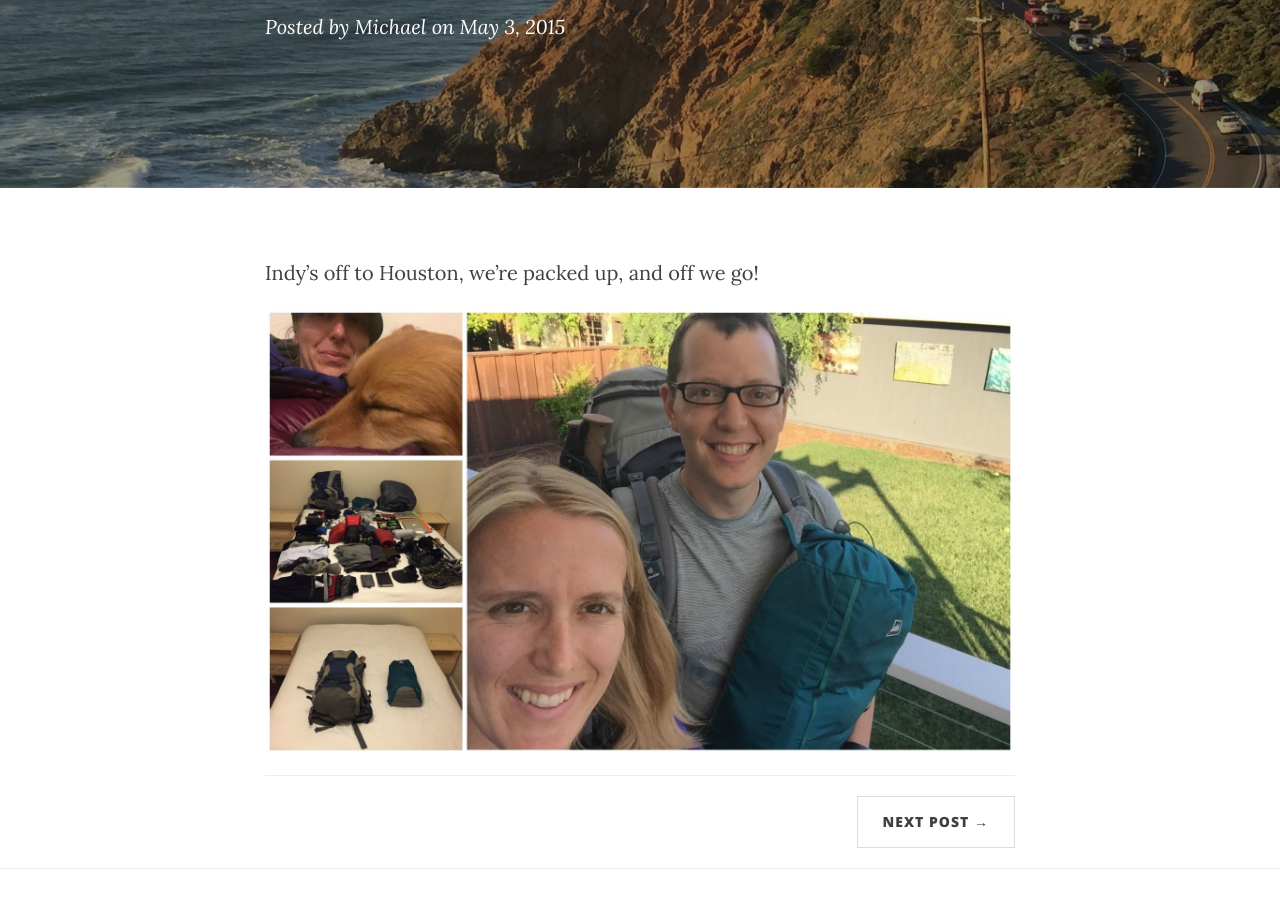
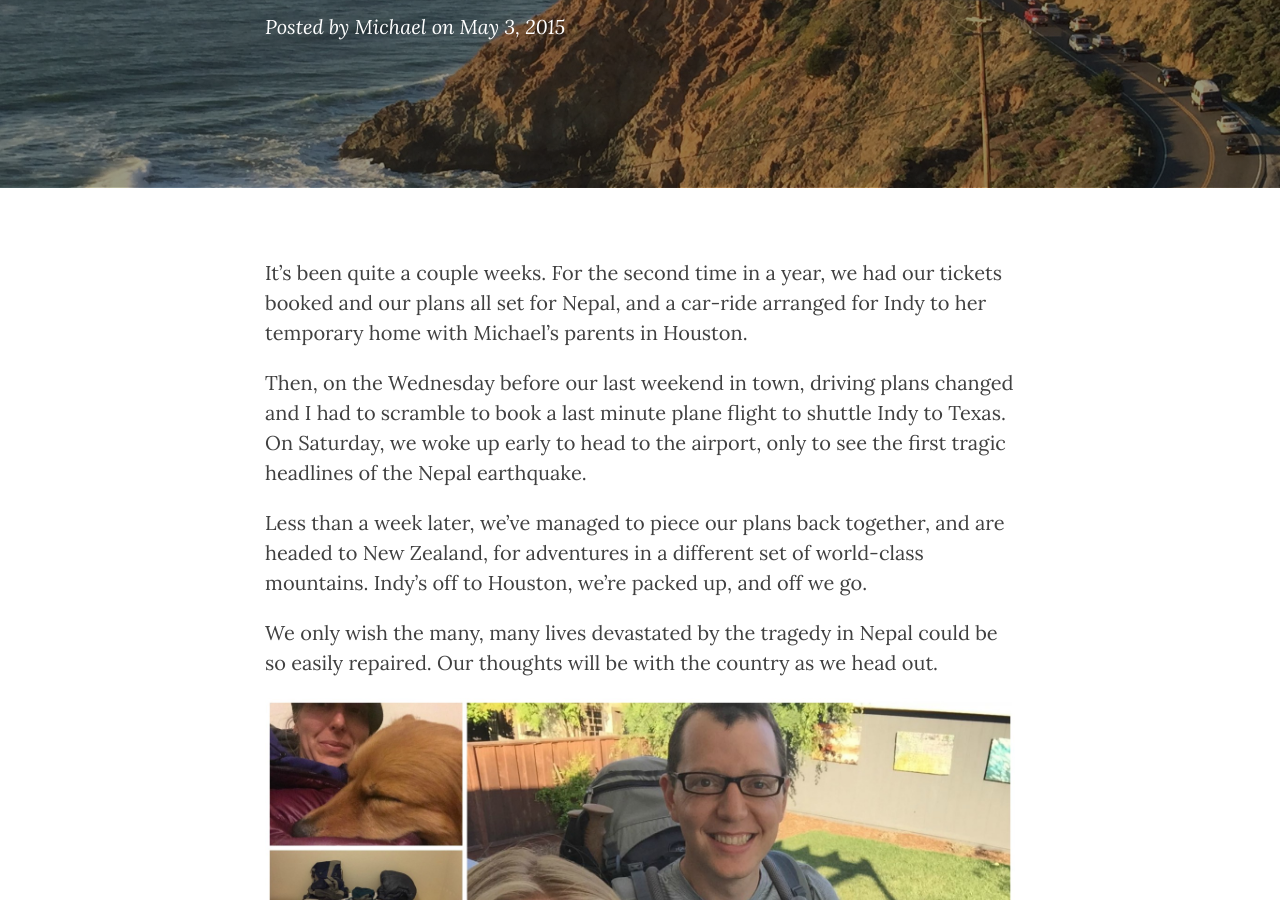
Before and after one commit to michaelsteffen/steffen-adventures, a Jekyll site: the page built from _posts/2015-05-04-goodbye-ca.md, in a window 1280 px wide and 900 px high, scrolled down 288 px. Built offline with Jekyll 4.4.1, drawn with Linux system fonts in a browser that asks for light colours; nearby versions of some CDN libraries.

Commit message:
expand departure post

```diff
--- a/_posts/2015-05-04-goodbye-ca.md
+++ b/_posts/2015-05-04-goodbye-ca.md
@@ -9,6 +9,12 @@ lat: 		37.480056
 lon: 		-122.233068
 ---
 
-Indy's off to Houston, we're packed up, and off we go!
+It's been quite a couple weeks.  For the second time in a year, we had our tickets booked and our plans all set for Nepal, and a car-ride arranged for Indy to her temporary home with Michael's parents in Houston.
+
+Then, on the Wednesday before our last weekend in town, driving plans changed and I had to scramble to book a last minute plane flight to shuttle Indy to Texas. On Saturday, we woke up early to head to the airport, only to see the first tragic headlines of the Nepal earthquake.
+
+Less than a week later, we've managed to piece our plans back together, and are headed to New Zealand, for adventures in a different set of world-class mountains.  Indy's off to Houston, we're packed up, and off we go.
+
+We only wish the many, many lives devastated by the tragedy in Nepal could be so easily repaired.  Our thoughts will be with the country as we head out.
 
 <img src="{{ site.baseurl }}/img/goodbye-ca-collage.jpg" class="img-responsive">
```
